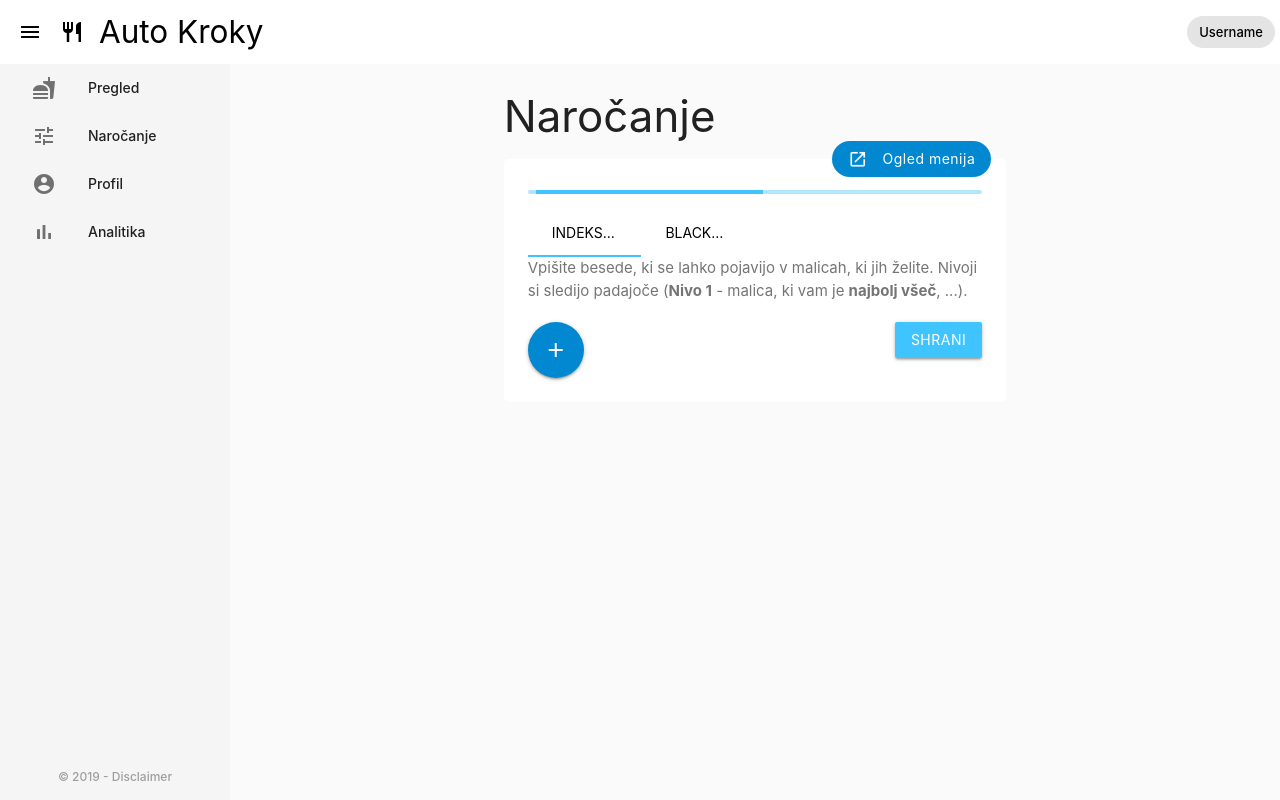
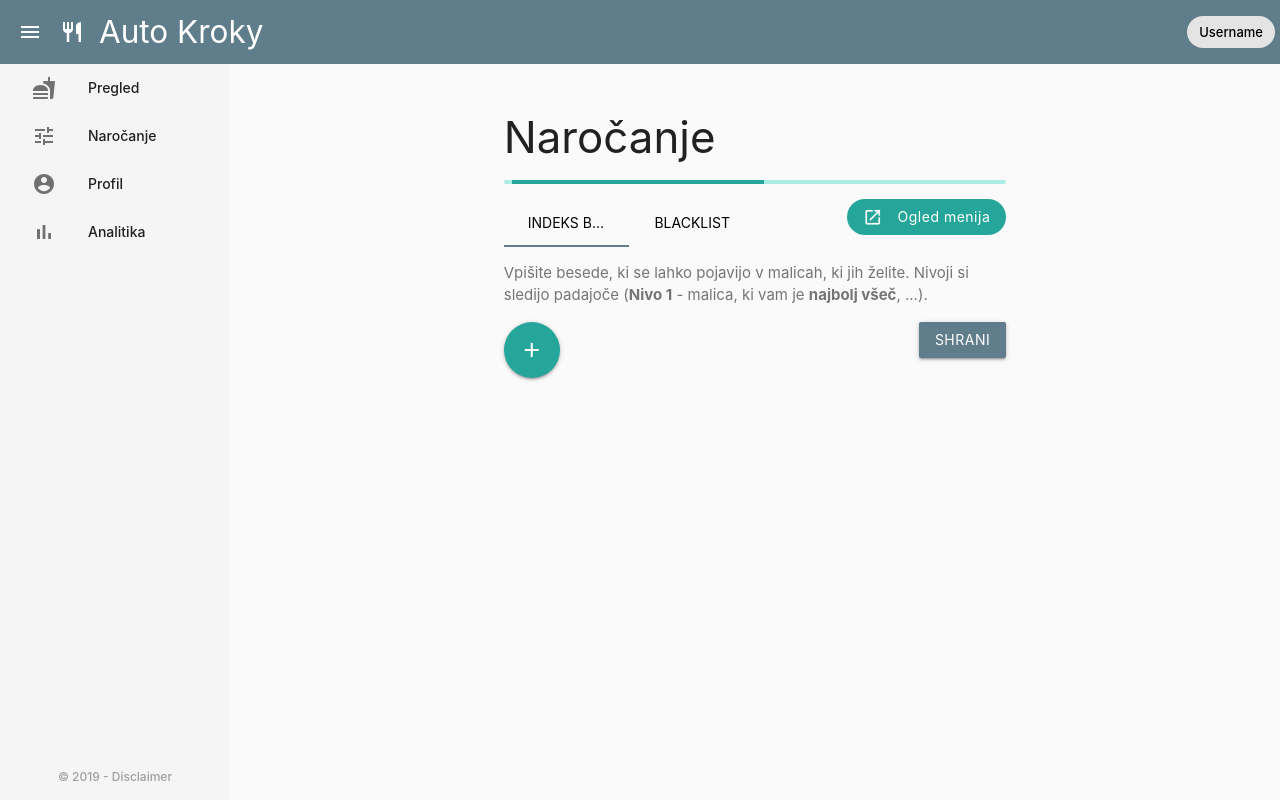
Before and after one commit to TjanL/Auto-Kroky, a PHP site: page /html/preferences.html in a window 1280 px wide. Run offline with PHP 8.4, Linux system fonts and the light colour scheme.

Commit message:
Changed color scheme.

```diff
--- a/html/preferences.html
+++ b/html/preferences.html
@@ -19,10 +19,10 @@
    </head>
    <body class="grey lighten-5">
       <div class="navbar-fixed">
-         <nav class="white z-depth-0">
+         <nav class="blue-grey z-depth-0">
             <div class="nav-wrapper">
-               <a href="#" data-target="sidenav" class="black-text sidenav-trigger show-on-large"><i class="material-icons">menu</i></a>
-               <a href="/" class="black-text brand-logo"><i class="material-icons">restaurant</i>Auto Kroky</a>
+               <a href="#" data-target="sidenav" class="sidenav-trigger show-on-large"><i class="material-icons">menu</i></a>
+               <a href="/" class="brand-logo"><i class="material-icons">restaurant</i>Auto Kroky</a>
                <ul class="right hide-on-med-and-down">
                   <li><a id="username" class="black-text chip dropdown-trigger center" href="#" data-target="logout" style="min-width: 80px;">Username</a></li>
                </ul>
@@ -47,26 +47,31 @@
       <main>
          <div class="row">
             <div class="col offset-s0 s12 offset-m2 m8 offset-l3 l6">
+            </div>
+         </div>
+         <div class="row">
+            <div class="col offset-s0 s12 offset-m2 m8 offset-l3 l6">
                <h3>Naročanje</h3>
-               <a href="http://www.kroky.si" class="waves-effect waves-light btn right light-blue darken-2 z-depth-0 card-btn"><i class="material-icons left">launch</i>Ogled menija</a>
-               <div class="card z-depth-0 white">
-                  <div class="card-content black-text">
                <div class="preloader">
-                        <div class="progress light-blue lighten-4">
-                           <div class="indeterminate light-blue accent-2"></div>
+                  <div class="progress">
+                     <div class="indeterminate"></div>
                   </div>
                </div>
                <ul class="tabs transparent">
                   <li class="tab col s3"><a class="active black-text" href="#index">Indeks besed</a></li>
                   <li class="tab col s3"><a class="black-text" href="#blacklist">Blacklist</a></li>
-                        <li class="indicator light-blue darken-2"></li>
+                  <li class="indicator"></li>
+                  <a href="http://www.kroky.si" class="waves-effect waves-light btn right z-depth-0 round-btn"><i class="material-icons left">launch</i>Ogled menija</a>
                </ul>
                <div id="index">
                   <p class="caption grey-text text-darken-1">Vpišite besede, ki se lahko pojavijo v malicah, ki jih želite. Nivoji si sledijo padajoče (<b>Nivo 1</b> - malica, ki vam je <b>najbolj všeč</b>, ...).</p>
                   <div id="levels"></div>
-                        <div class="row"></div>
-                        <a id="addLevel" class="btn-floating btn-large waves-effect waves-light light-blue darken-2"><i class="material-icons">add</i></a>
-                        <a id="shrani" class="waves-effect btn light-blue accent-2 right">Shrani</a>
+                  <div class="row">
+                     <div class="col s12">
+                        <a id="addLevel" class="btn-floating btn-large waves-effect waves-light"><i class="material-icons">add</i></a>
+                        <a id="shrani" class="waves-effect btn blue-grey right">Shrani</a>
+                     </div>
+                  </div>
                   <div id="modal1" class="modal">
                      <div class="modal-content">
                         <h4>Ali res želite izbrisati nivo?</h4>
@@ -82,8 +87,8 @@
                   <p class="caption grey-text text-darken-1">Vpišite besede, ki se <b>ne smejo</b> pojaviti v malicah, ki jih želite.</p>
                   <div id="blacklistLevels"></div>
                   <div class="row">
-                           <a id="shrani1" class="waves-effect waves-light btn light-blue accent-2 right">Shrani</a>
-                        </div>
+                     <div class="col s12">
+                        <a id="shrani1" class="waves-effect waves-light btn blue-grey right">Shrani</a>
                      </div>
                   </div>
                </div>
--- a/public/css/stylesheet.css
+++ b/public/css/stylesheet.css
@@ -30,48 +30,16 @@ footer {
 	}
 }
 
-.card {
-	border-radius: 5px;
-}
-
 .preloader {
 	min-height: 4px;
 	margin: .5rem 0 1rem 0;
 }
 
-.card-btn,
-.card-btn-bottom {
+.round-btn {
 	border-radius: 20px;
-	margin: -18px 15px;
 	text-transform: none;
 }
 
-.card-btn-bottom {
-	margin: -33px 15px;
+.tabs .indicator {
+	background-color: #607d8b;
 }
-
-.tabs .indicator {
-	background-color: #40c4ff;
-}
-
-.tabs .tab a:focus,
-.tabs .tab a:focus.active {
-	background-color: #e1f5fe;
-}
-
-.switch label input[type=checkbox]:checked+.lever {
-	background-color: #80d8ff;
-}
-
-.switch label input[type=checkbox]:checked+.lever:after {
-	background-color: #40c4ff;
-}
-
-.chip:focus {
-	background-color: #40c4ff;
-}
-
-.chips.focus,
-input:focus {
-	border-bottom: 1px solid #40c4ff !important;
-}
```
Also changed, not shown: html/disclaimer.html (+3 -5 lines), html/index.html (+8 -8 lines), html/login.html (+4 -4 lines), html/profile.html (+18 -11 lines), html/register.html (+4 -4 lines), public/css/login.css (+6 -16 lines). Lines whose indentation alone changed are shown as unchanged.
